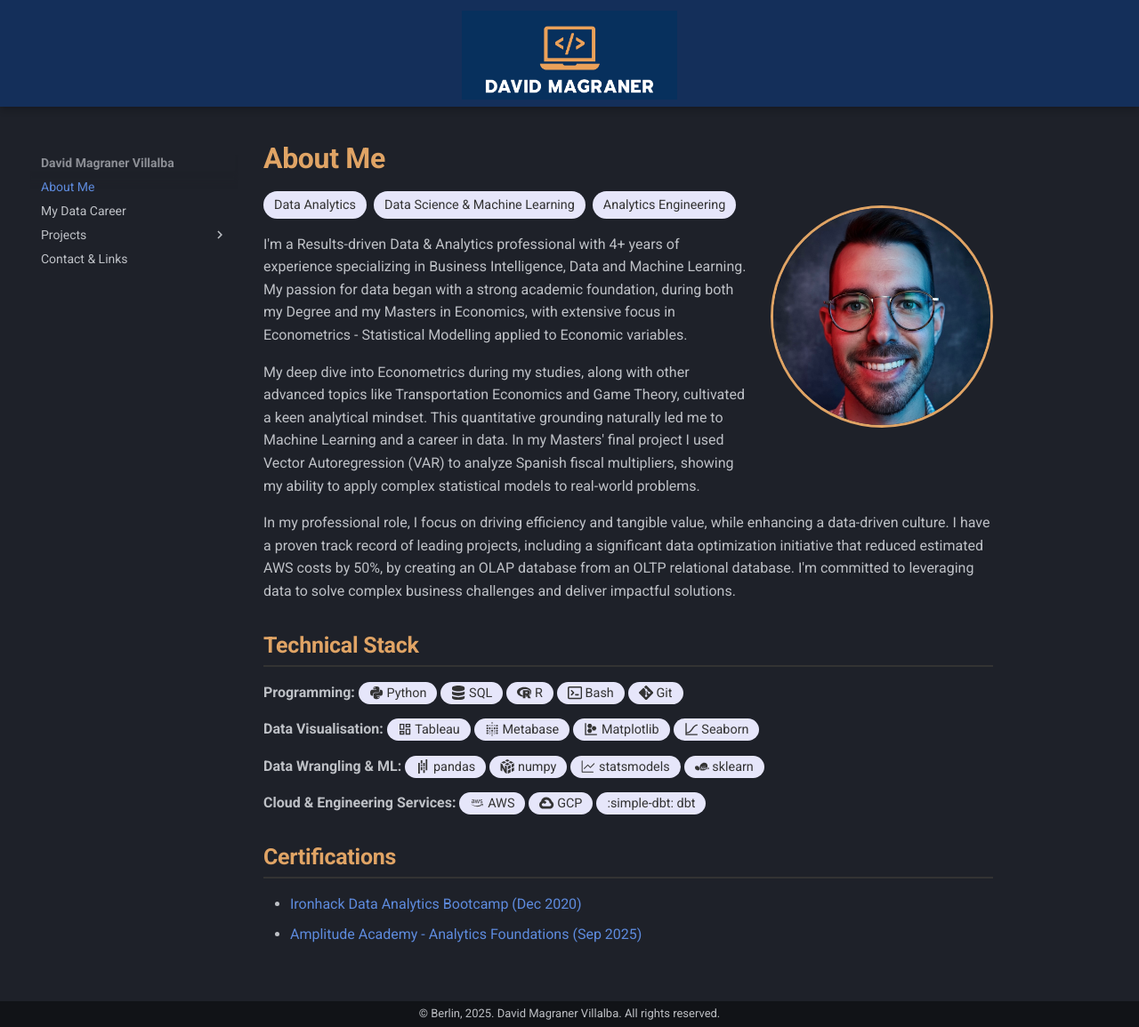
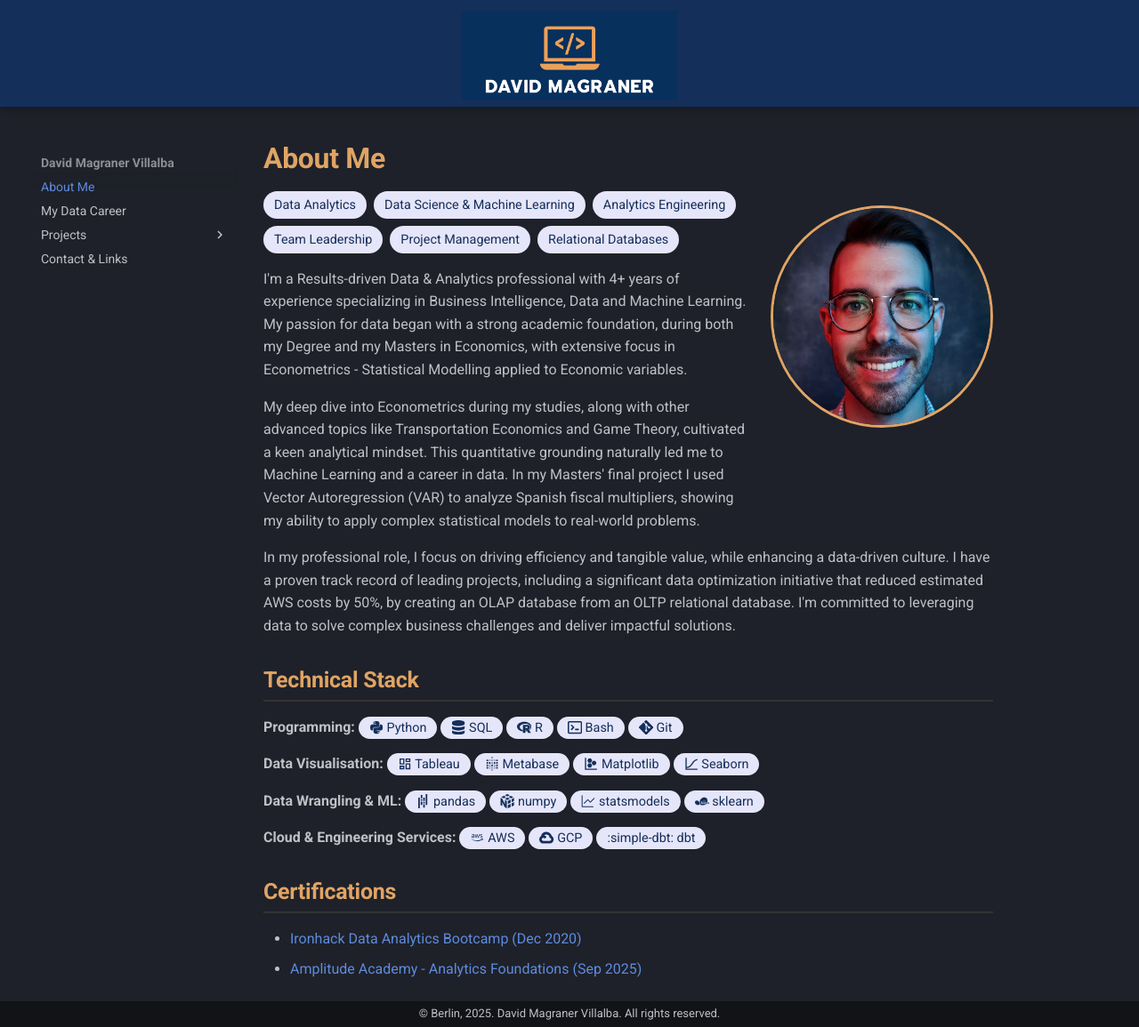
Before and after one commit to mavidvd/my-portfolio, an MkDocs documentation site: the page built from docs/index.md, in a window 1280 px wide and 1155 px high. Shown: the whole window at 89% size. Built offline with MkDocs 1.6.1 and Material for MkDocs 9.7.7, drawn with Linux system fonts in a browser that asks for light colours.

Commit message:
Edits Day 2

```diff
--- a/docs/index.md
+++ b/docs/index.md
@@ -16,6 +16,11 @@
     <span class="tag">Data Analytics</span>
     <span class="tag">Data Science & Machine Learning</span>
     <span class="tag">Analytics Engineering</span>
+    </div>
+<div class="tag-container">
+    <span class="tag">Team Leadership</span>
+    <span class="tag">Project Management</span>
+    <span class="tag">Relational Databases</span>
     </div>
 
 <p>I'm a Results-driven Data & Analytics professional with 4+ years of experience specializing in Business Intelligence, Data and Machine Learning. My passion for data began with a strong academic foundation, during both my Degree and my Masters in Economics, with extensive focus in Econometrics - Statistical Modelling applied to Economic variables.</p>
--- a/docs/stylesheets/extra.css
+++ b/docs/stylesheets/extra.css
@@ -118,14 +118,26 @@
     display: flex;
     align: center;
     gap: 8px; /* Space between tags */
+    margin-bottom: 8px;
 }
 .tag {
     background-color: #e6e6fa; /* Light purple */
-    color: #333;
+    color: #142F5A;
     padding: 4px 12px;
     border-radius: 16px; /* Pill shape */
     font-size: 0.9em;
     font-weight: 500;
+}
+
+a.tag {
+    /* Set the background color */
+    background-color: #142F5A !important;
+    /* Set the text color for contrast */
+    color: #ffffff !important;
+    /* Remove any default text decorations for links */
+    text-decoration: none;
+    /* Ensure the link behaves like a block element for the padding/style to apply */
+    display: inline-block;
 }
 
 /* Optional: Adjust on mobile */
```
Also changed, not shown: docs/project1.md (+2 -0 lines).
